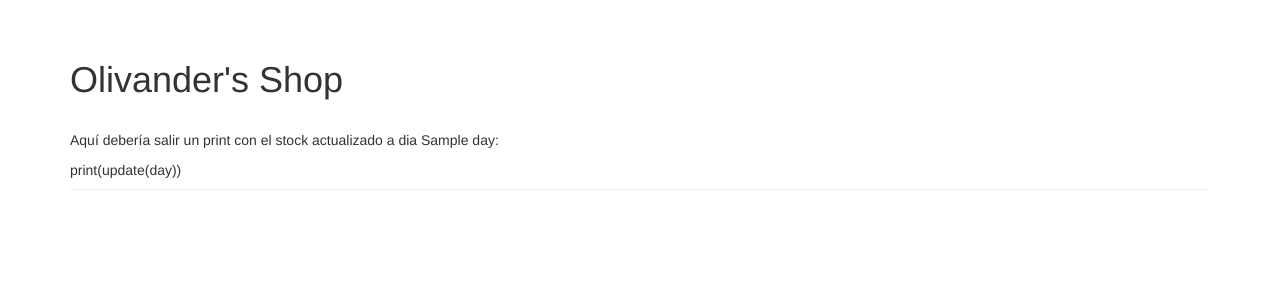
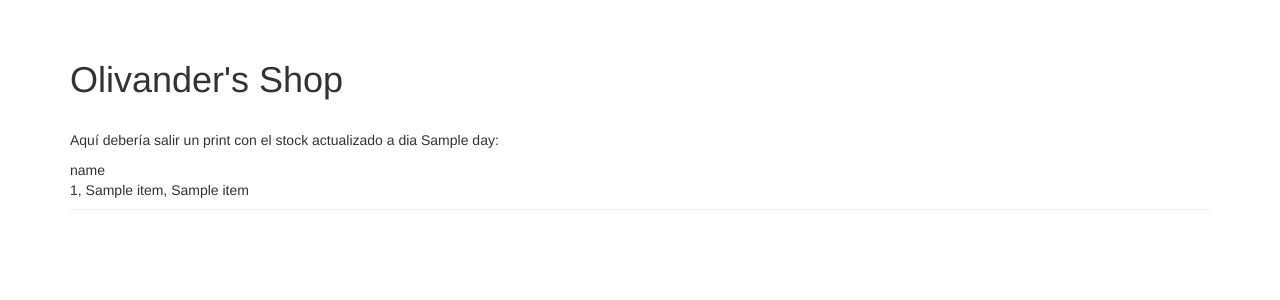
Before and after one commit to DanyZurita/ProyectoOllivanders, a Flask app: template app/templates/update.html in a window 1280 px wide. Shown: the part 52-352 px from the top of the page. Run offline with Flask 2, Linux system fonts and the light colour scheme; the template is opened without the code that fills it: most values are stand-ins (such as "Sample title", 1, 10 or a date in 2020); some libraries are stand-ins or nearby versions.

Commit message:
fix(update): Arreglar error de codigo en templates

```diff
--- a/app/routes.py
+++ b/app/routes.py
@@ -1,6 +1,6 @@
 from app import app, bootstrap
 from flask import Flask, render_template
-from GildedRose import *
+from GildedRose import logica
 
 
 @app.route('/')
@@ -22,4 +22,4 @@ def update():
 def update_day(day):
     if not day:
         abort(404)
-    return render_template('update.html', day=day, update=update())
+    return render_template('update.html', day=day, update=logica.update(int(day)))
--- a/app/templates/update.html
+++ b/app/templates/update.html
@@ -61,14 +61,13 @@
         <p>Aquí debería salir un print con el stock actualizado a dia {{day}}:</p>
 
         {% if day: %}
-            print(update(day))
-            {% for key in update(day).keys() %}
-                print({{ key }})
+            {% for key in update.keys() %}
+                {{ key }}
             {% endfor %}
             <br/>
-            {% for day in update(day).values() %}
+            {% for day in update.values() %}
                 {% for item in day %}
-                    print({{ item[0] }}, {{ item[1] }}, {{ item[2] }})
+                    {{ item[0] }}, {{ item[1] }}, {{ item[2] }}
                     <br/>
                 {% endfor %}
             {% endfor %}
```
Also changed, not shown: 5 other files.
